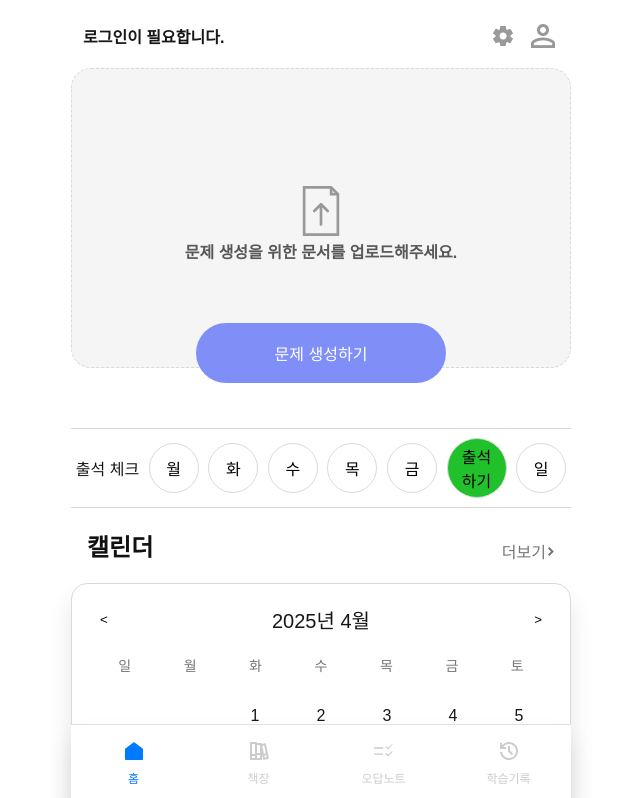
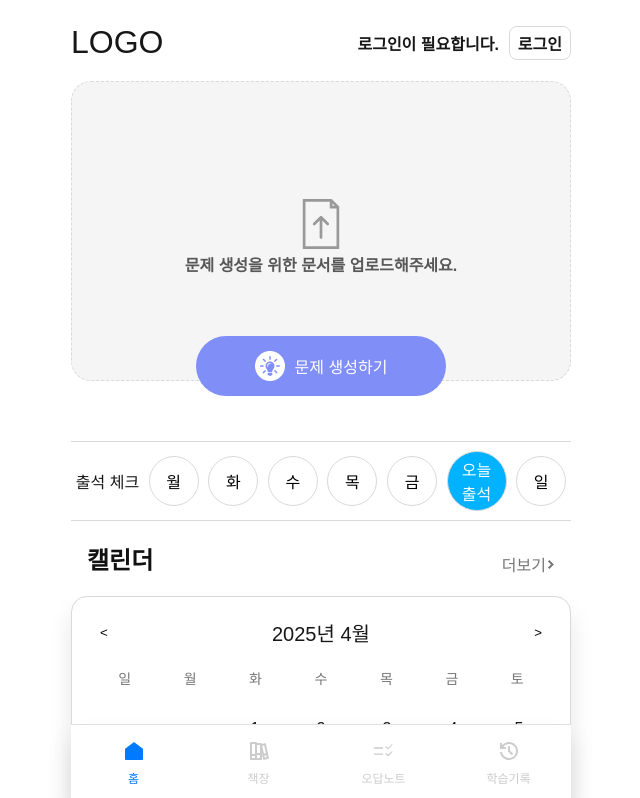
Before and after one commit to buildup1130/next-question-frontend, a Next.js app in the folder class/: page / in a window 1280 px wide. Shown: the top 798 px of the page, without its empty margins (319-959 px from the left). Built offline with nearby package versions, Linux system fonts and the light colour scheme.

Commit message:
Styles 삭제, IndexStatBox 준비, 메인 화면 UI 변경경

```diff
--- a/class/src/components/unit/AttendanceCheck/AttendanceCheck.Presenter.js
+++ b/class/src/components/unit/AttendanceCheck/AttendanceCheck.Presenter.js
@@ -19,6 +19,7 @@ export default function AttendanceCheckUI({
             {["월","화","수","목","금","토","일"].map((dayName,index) =>{
                 const date = weekDates[index];
                 const attended = isAttended(date);
+                //오늘 날짜
                 if(date === today){
                     //출석 완료
                     if(attended){
@@ -35,16 +36,17 @@ export default function AttendanceCheckUI({
                     else{
                         return(
                         <Attendance__Component
-                            style={{width:"12%", backgroundColor:"#21C12C", cursor:"pointer"}}
+                            style={{width:"12%", backgroundColor:"#00B2FF", cursor:"pointer", color:"white"}}
                             $attended = {attended}
                             onClick={onClickAttend}
                             key = {index}
                         >
-                            출석<br></br>하기
+                            오늘<br></br>출석
                         </Attendance__Component>
                         )
                     }
                 }
+                //다른 날짜
                 else{
                     return(
                     <Attendance__Component
--- /dev/null
+++ b/class/src/components/unit/IndexStatBox/IndexStatBox.Container.js
@@ -0,0 +1,6 @@
+import IndexStatBoxUI from "./IndexStatBox.Presenter";
+
+export default function IndexStatBoxLogic(){
+
+    return(<IndexStatBoxUI></IndexStatBoxUI>)
+}
--- /dev/null
+++ b/class/src/components/unit/IndexStatBox/IndexStatBox.Presenter.js
@@ -0,0 +1,6 @@
+import { IndexStatBox__Container } from "./IndexStatBox.Styles";
+
+export default function IndexStatBoxUI(){
+
+    return(<IndexStatBox__Container>123</IndexStatBox__Container>);
+}
--- a/class/src/components/unit/QuestionSolve/QuestionSolve.Container.js
+++ b/class/src/components/unit/QuestionSolve/QuestionSolve.Container.js
@@ -61,6 +61,12 @@ export default function QuestionSolveLogic(props) {
         router.push("/");
       }
     }
+
+    // 3. 예외처리
+    else{
+        alert("잘못된 접근입니다.");
+        router.push("/");
+    }
   }, [Id, token, count, random, ox, multiple, blank, type]);
 
   // //LocalStorage사용 방식
--- a/class/src/components/unit/UploadBox/UploadBox.Presenter.js
+++ b/class/src/components/unit/UploadBox/UploadBox.Presenter.js
@@ -39,7 +39,10 @@ export default function UploadBoxUI(props) {
           console.log(props.file)
           }
         }}
-      >문제 생성하기</UploadBox__UploadButton>
+      >
+        <img src = "image/LightIcon.png"></img>
+        문제 생성하기
+      </UploadBox__UploadButton>
 
       <HiddenForm
         type="file"
--- a/class/src/components/unit/UploadBox/UploadBox.Styles.js
+++ b/class/src/components/unit/UploadBox/UploadBox.Styles.js
@@ -58,6 +58,7 @@ export const UploadBox__UploadButton = styled.div`
   display:flex;
   align-items:center;
   justify-content:center;
+  gap:10px;
 
   transform:translateY(-45px);
   cursor: pointer;
--- a/class/src/components/unit/indexPage/IndexPage.Presenter.js
+++ b/class/src/components/unit/indexPage/IndexPage.Presenter.js
@@ -6,11 +6,13 @@ import {
   Home__CalBar,
   Home__CalTitle,
   Home__CalMore,
-} from "@/pages/styles";
-import MainCalendarLogic from "../MainCalendar/MainCalendar.Container";
+  Home__IconBar__LoginBtn,
+  Home__IconBar__Logo,
+} from "./IndexPage.Styles"
 import UploadBoxLogic from "../UploadBox/UploadBox.Container";
 import GenerateShelfLogic from "../GenerateShelf/GenerateShelf.Container";
 import AttendanceCheckLogic from "../AttendanceCheck/AttendanceCheck.Container";
+import MainCalendarLogic from "../MainCalendar/MainCalendar.Container";
 
 export default function IndexPageUI({
   onClickLogin,
@@ -39,13 +41,15 @@ export default function IndexPageUI({
         ></GenerateShelfLogic>
       )}
       <Home__IconBar>
-        <img src="/image/Vector_user.png" onClick={onClickLogin} />
-        <img src="/image/material-symbols_settings.png" />
         <Home__IconBar__Login>
           {!isAuthenticated
             ? "로그인이 필요합니다."
             : user.nickname + " 님 환영합니다."}
+            <Home__IconBar__LoginBtn
+              onClick={onClickLogin}
+            >{!isAuthenticated?"로그인":"로그아웃"}</Home__IconBar__LoginBtn>
         </Home__IconBar__Login>
+        <Home__IconBar__Logo>LOGO</Home__IconBar__Logo>
       </Home__IconBar>
       <UploadBoxLogic setFile={setFile} file={file} setIsCreated = {setIsCreated}></UploadBoxLogic>
       <AttendanceCheckLogic
--- a/class/src/components/unit/indexPage/IndexPage.Styles.js
+++ b/class/src/components/unit/indexPage/IndexPage.Styles.js
@@ -71,3 +71,72 @@ export const Generate__submitButton = styled.div`
 
   cursor: pointer;
 `;
+
+export const Home__IconBar = styled.div`
+    width:100%;
+    max-width:500px;
+
+    display:flex;
+    flex-direction:row-reverse;
+`
+
+export const Home__IconBar__Login = styled.div`
+
+
+    font-size:16px;
+    font-weight:700;
+
+    display:flex;
+    align-items:center;
+    gap:10px;
+`
+
+export const Home__IconBar__LoginBtn = styled.div`
+    padding: 4px 8px;
+    border: 1px solid #d9d9d9;
+    border-radius: 8px;
+
+    cursor: pointer;
+`
+
+export const Home__IconBar__Logo = styled.div`
+    font-size:32px;
+
+    display:flex;
+    justify-content:flex-start;
+    align-items:center;
+    flex:1;
+`
+
+
+export const Home__CalBar = styled.div`
+    width:100%;
+    max-width: 500px;
+    margin-top:20px;
+    padding: 0 16px;
+
+    display:flex;
+    flex-direction:row;
+    justify-content:space-between;
+    align-items:flex-end;
+`
+
+export const Home__CalTitle = styled.div`
+    font-size: 24px;
+    font-weight:700;
+    color:#111111;
+`
+
+export const Home__CalMore = styled.div`
+    display:flex;
+    flex-direction:row;
+    align-items:center;
+    font-size:16px;
+    letter-spacing:-2.5%;
+    color:#767676;
+`
+
+export const Home_CalMore_Image = styled.img`
+    width:9px;
+    height:9px;
+`
--- a/class/src/pages/styles.js
+++ /dev/null
@@ -1,51 +0,0 @@
-import styled from "@emotion/styled"
-
-export const Home__IconBar = styled.div`
-    width:100%;
-    max-width:500px;
-    padding-right:16px;
-
-    display:flex;
-    flex-direction:row-reverse;
-    gap:16px;
-`
-
-export const Home__IconBar__Login = styled.div`
-    width:100%;
-    padding:0px 12px;
-
-    font-size:16px;
-    font-weight:700;
-`
-
-export const Home__CalBar = styled.div`
-    width:100%;
-    max-width: 500px;
-    margin-top:20px;
-    padding: 0 16px;
-
-    display:flex;
-    flex-direction:row;
-    justify-content:space-between;
-    align-items:flex-end;
-`
-
-export const Home__CalTitle = styled.div`
-    font-size: 24px;
-    font-weight:700;
-    color:#111111;
-`
-
-export const Home__CalMore = styled.div`
-    display:flex;
-    flex-direction:row;
-    align-items:center;
-    font-size:16px;
-    letter-spacing:-2.5%;
-    color:#767676;
-`
-
-export const Home_CalMore_Image = styled.img`
-    width:9px;
-    height:9px;
-`
```
Also changed, not shown: class/src/components/unit/IndexStatBox/IndexStatBox.Styles.js (added, +11 -0 lines), class/public/image/LightIcon.png (added).
